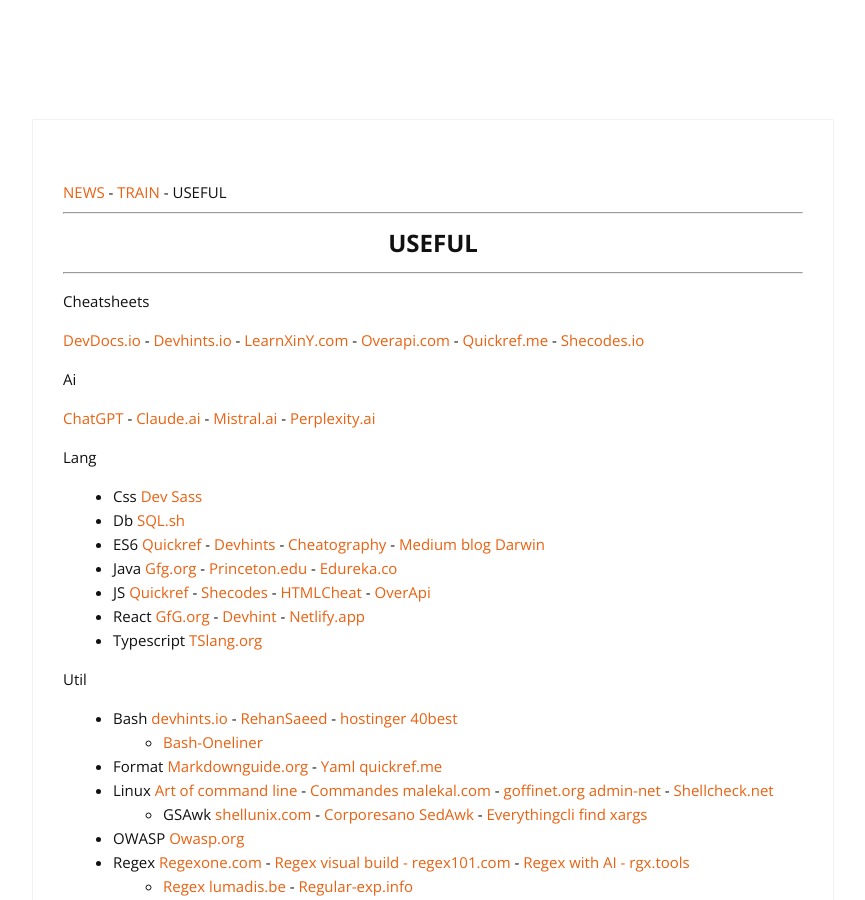
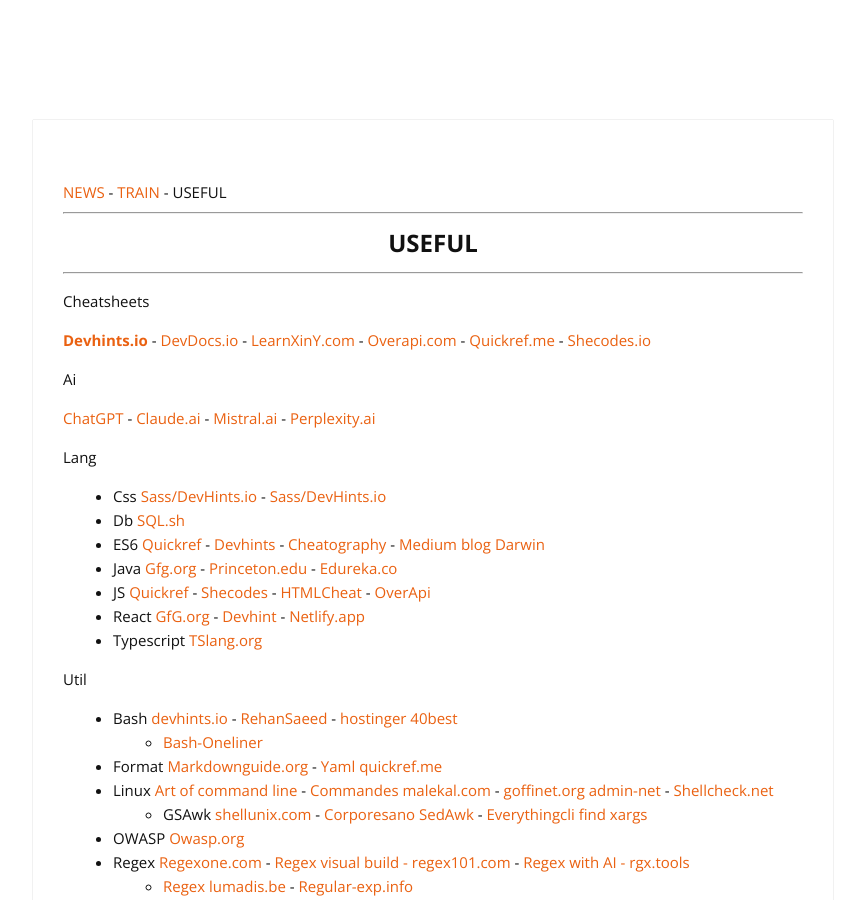
Before and after one commit to cylmat/cylmat.github.io, a Jekyll site: the page built from _pages/USEFUL.md, in a window 1280 px wide and 900 px high. Shown: the whole window, without its empty margins (207-1072 px from the left). Built offline with Jekyll 4.4.1, drawn with Linux system fonts in a browser that asks for light colours; nearby versions of some CDN libraries.

Commit message:
Update USEFUL.md

```diff
--- a/_pages/USEFUL.md
+++ b/_pages/USEFUL.md
@@ -12,7 +12,7 @@
 
 Cheatsheets
 
-[DevDocs.io](https://devdocs.io) - [Devhints.io](https://devhints.io) - [LearnXinY.com](https://learnxinyminutes.com) - [Overapi.com](https://overapi.com/javascript) - [Quickref.me](https://quickref.me) - [Shecodes.io](http://cheatsheets.shecodes.io)
+**[Devhints.io](https://devhints.io)** - [DevDocs.io](https://devdocs.io) - [LearnXinY.com](https://learnxinyminutes.com) - [Overapi.com](https://overapi.com/javascript) - [Quickref.me](https://quickref.me) - [Shecodes.io](http://cheatsheets.shecodes.io)
 
 Ai
 
@@ -20,7 +20,7 @@
 
 Lang
 
-- Css [Dev Sass](https://devhints.io/sass)
+- Css [Sass/DevHints.io](https://devhints.io/sass) - [Sass/DevHints.io](https://devhints.io/css)
 - Db [SQL.sh](https://sql.sh)
 - ES6 [Quickref](https://quickref.me/es6.html) - [Devhints](https://devhints.io/es6) - [Cheatography](https://cheatography.com/romansemko/cheat-sheets/ecmascript-6-es6) - [Medium blog Darwin](https://medium.com/edonec/ecmascript-cheatsheet-the-darwin-theory-of-javascript-90fabc23df4c)
 - Java [Gfg.org](https://www.geeksforgeeks.org/java-cheat-sheet) - [Princeton.edu](https://introcs.cs.princeton.edu/java/11cheatsheet/) - [Edureka.co](https://www.edureka.co/blog/cheatsheets/java-cheat-sheet)
```
